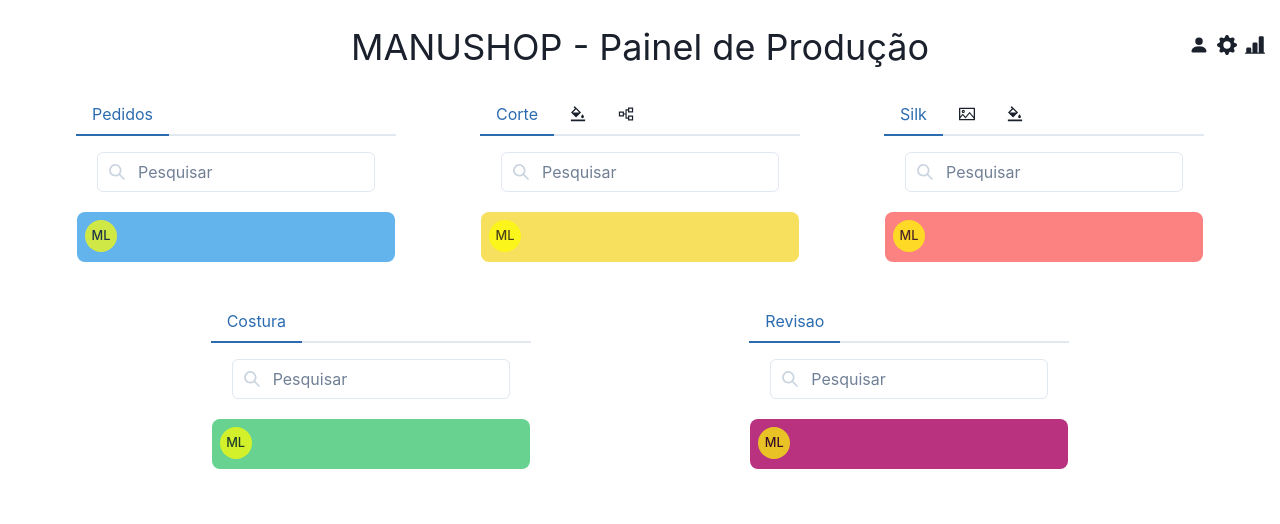
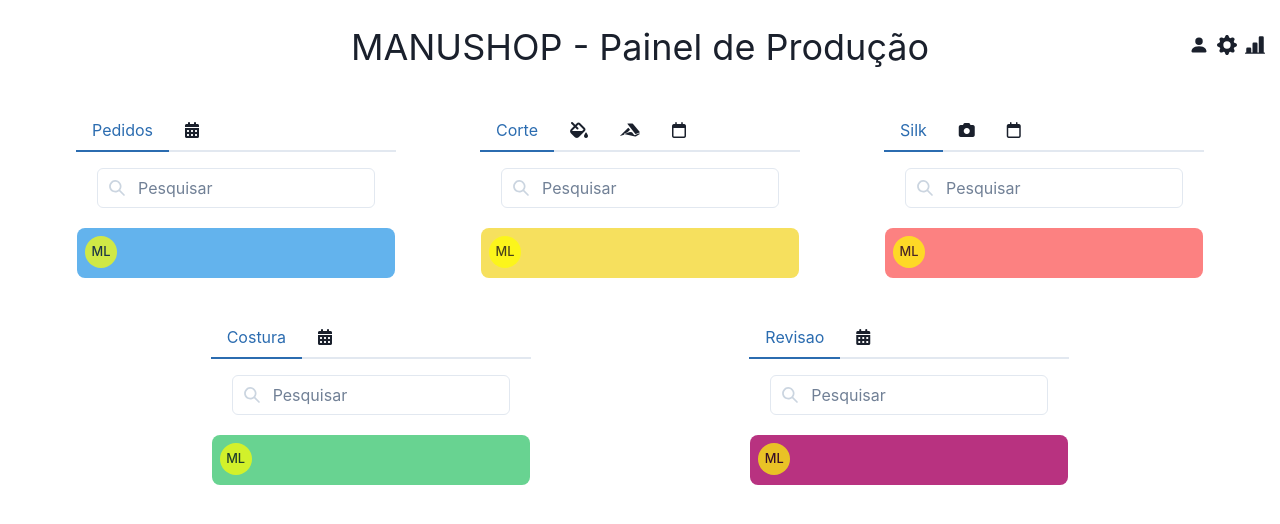
Before and after one commit to conectcoisas/manushop, a React (Vite) app: page / in a window 1280 px wide. Shown: the top 524 px of the page. Built offline with nearby package versions, Linux system fonts and the light colour scheme.

Commit message:
icons bons

```diff
--- a/package.json
+++ b/package.json
@@ -14,14 +14,17 @@
     "@chakra-ui/react": "^2.2.6",
     "@emotion/react": "^11.10.0",
     "@emotion/styled": "^11.10.0",
+    "@fortawesome/fontawesome-free": "^6.4.2",
     "bootstrap": "^5.3.2",
     "framer-motion": "^6.5.1",
+    "mdb-react-ui-kit": "^7.0.0",
     "react": "^18.2.0",
     "react-bootstrap": "^2.9.1",
     "react-devtools": "^4.28.5",
     "react-dnd": "^16.0.1",
     "react-dnd-html5-backend": "^16.0.1",
     "react-dom": "^18.2.0",
+    "react-icons": "^4.11.0",
     "react-textarea-autosize": "^8.3.4",
     "usehooks-ts": "^2.6.0",
     "uuid": "^8.3.2",
--- a/src/App.css
+++ b/src/App.css
@@ -5,6 +5,9 @@ html, body {
   text-align: center;
   font-family: 'Segoe UI', Tahoma, Geneva, Verdana, sans-serif;
 
+}
+body {
+  font-family: Roboto, Helvetica, Arial, sans-serif;
 }
 
 .topo{
--- a/src/App.tsx
+++ b/src/App.tsx
@@ -8,9 +8,14 @@ import { FormLabel, DrawerOverlay, DrawerCloseButton, Wrap, DrawerBody, Tabs, Ta
 import { Drawer, Center, Button, Text, DrawerContent, DrawerHeader, Box, Input, Stack, InputGroup } from '@chakra-ui/react'
 import { InputLeftAddon, Select, Textarea, DrawerFooter, InputRightAddon } from '@chakra-ui/react'
 import { useDisclosure, ModalOverlay, IconButton  } from '@chakra-ui/react'
+import   BsFillAirplaneEnginesFill from 'react-icons/fa'
+import { MDBIcon } from 'mdb-react-ui-kit'
+import 'mdb-react-ui-kit/dist/css/mdb.min.css';
+import "@fortawesome/fontawesome-free/css/all.min.css";
+
+<MDBIcon fas icon="broom" />
+
 import React from 'react'
-import { BgColorsOutlined, PictureOutlined, PartitionOutlined } from '@ant-design/icons';
-
 
 function App() {
 
@@ -104,6 +109,9 @@ function App() {
                 <Tabs w='25%'>
                   <TabList>
                     <Tab>Pedidos</Tab>
+                    <Tab>
+                        <MDBIcon fas icon="calendar-alt" />
+                    </Tab>
                   </TabList>
                   <TabPanels>
                     <TabPanel padding='0px' paddingTop='15px'>
@@ -118,10 +126,13 @@ function App() {
                   <TabList>
                     <Tab>Corte</Tab>
                     <Tab>
-                        <BgColorsOutlined color='black'/>
+                        <MDBIcon fas icon="fill-drip" />
                     </Tab>
                     <Tab>
-                        <PartitionOutlined />
+                        <MDBIcon fab icon="accusoft" />
+                    </Tab>
+                    <Tab>
+                      <MDBIcon far icon="calendar" />
                     </Tab>
                   </TabList>
                   <TabPanels>
@@ -134,6 +145,9 @@ function App() {
                     <TabPanel padding='0px' paddingTop='15px'>
                         <Column width={columnsWhith[rezize][0]} column={ColumnType.REVISAO} onRezize={btnSetRezize} />
                     </TabPanel>
+                    <TabPanel padding='0px' paddingTop='15px'>
+                        <Column width={columnsWhith[rezize][0]} column={ColumnType.REVISAO} onRezize={btnSetRezize} />
+                    </TabPanel>
                   </TabPanels>
                 </Tabs>
             : null }
@@ -143,10 +157,10 @@ function App() {
                   <TabList>
                   <Tab>Silk</Tab>
                     <Tab>
-                        <PictureOutlined />
+                        <MDBIcon fas icon="camera" />
                     </Tab>
                     <Tab>
-                        <BgColorsOutlined />
+                        <MDBIcon far icon="calendar" />
                     </Tab>
                   </TabList>
                   <TabPanels>
@@ -167,6 +181,9 @@ function App() {
                 <Tabs w='25%'>
                   <TabList>
                     <Tab>Costura</Tab>
+                    <Tab>
+                        <MDBIcon fas icon="calendar-alt" />
+                    </Tab>
                   </TabList>
                   <TabPanels>
                     <TabPanel padding='0px' paddingTop='15px'>
@@ -180,6 +197,9 @@ function App() {
                 <Tabs w='25%'>
                   <TabList>
                     <Tab>Revisao</Tab>
+                    <Tab>
+                        <MDBIcon fas icon="calendar-alt" />
+                    </Tab>
                   </TabList>
                   <TabPanels>
                     <TabPanel padding='0px' paddingTop='15px'>
--- a/src/components/Task.tsx
+++ b/src/components/Task.tsx
@@ -12,6 +12,7 @@ import { useDisclosure, Modal, ModalOverlay, ModalContent, ModalBody, ModalFoote
 import React from 'react'
 import { SimpleGrid, Divider, Stack, Image } from '@chakra-ui/react'
 import { Avatar, AvatarBadge, AvatarGroup } from '@chakra-ui/react'
+
 
 import {
   Tag,
```
Also changed, not shown: 1 other file (tests, documents, lock files or other folders).
